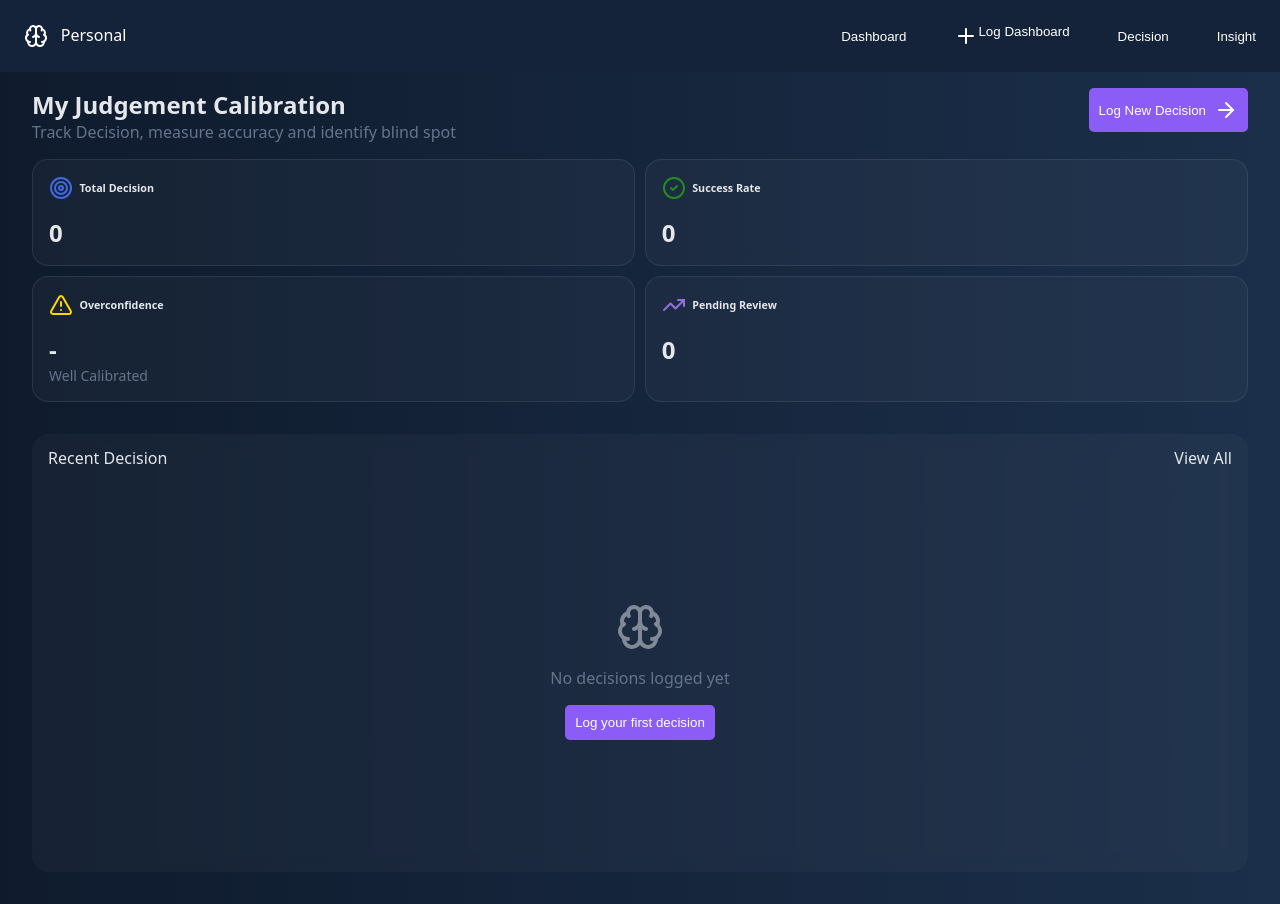
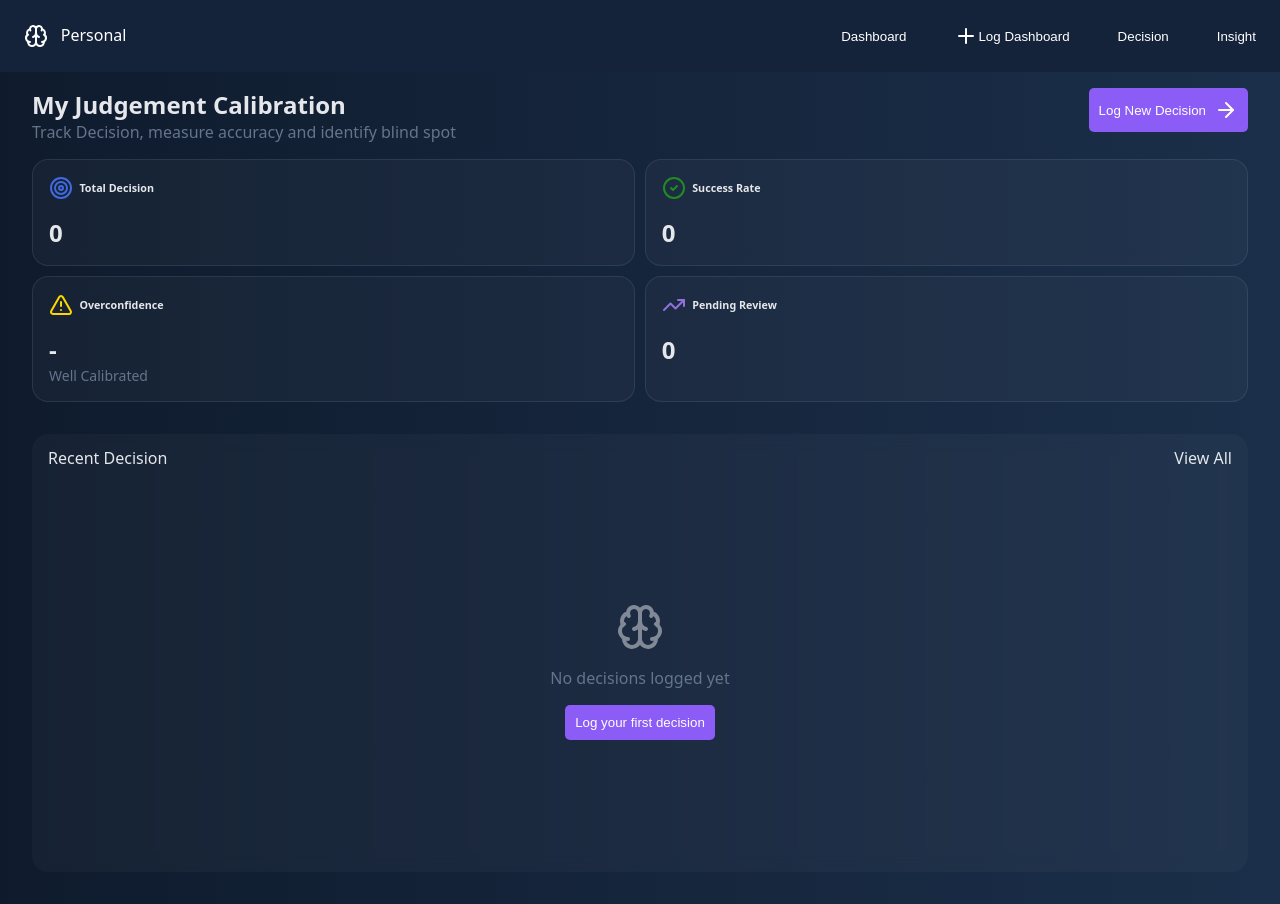
Before and after one commit to IkhwanAL/bayesian-ui, a React (Vite) app in the folder web/: page / in a window 1280 px wide. Built offline with nearby package versions, Linux system fonts and the light colour scheme.

Commit message:
feat: nav-log is not center enough

```diff
--- a/web/src/features/dashboard/TopBar.css
+++ b/web/src/features/dashboard/TopBar.css
@@ -40,4 +40,5 @@
 .nav-tag {
   display: flex;
   flex-direction: row;
+  align-items: center;
 }
--- a/web/src/features/dashboard/TopBar.jsx
+++ b/web/src/features/dashboard/TopBar.jsx
@@ -3,6 +3,9 @@ import "./TopBar.css"
 import { Plus } from "lucide-react"
 
 export default function TopBar() {
+  // The Navigation bar is not is not acceptable yet to mobile
+  // Will handle it in the future if mobile is needed
+  // for now current situtation is okay
   return (
     <>
       <nav className="navigation-bar">
```
